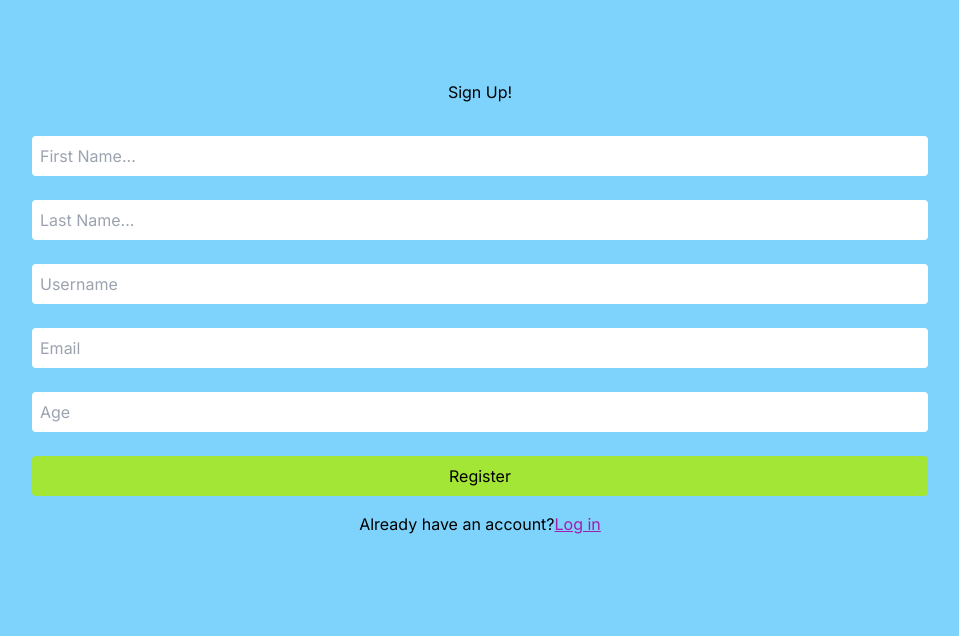
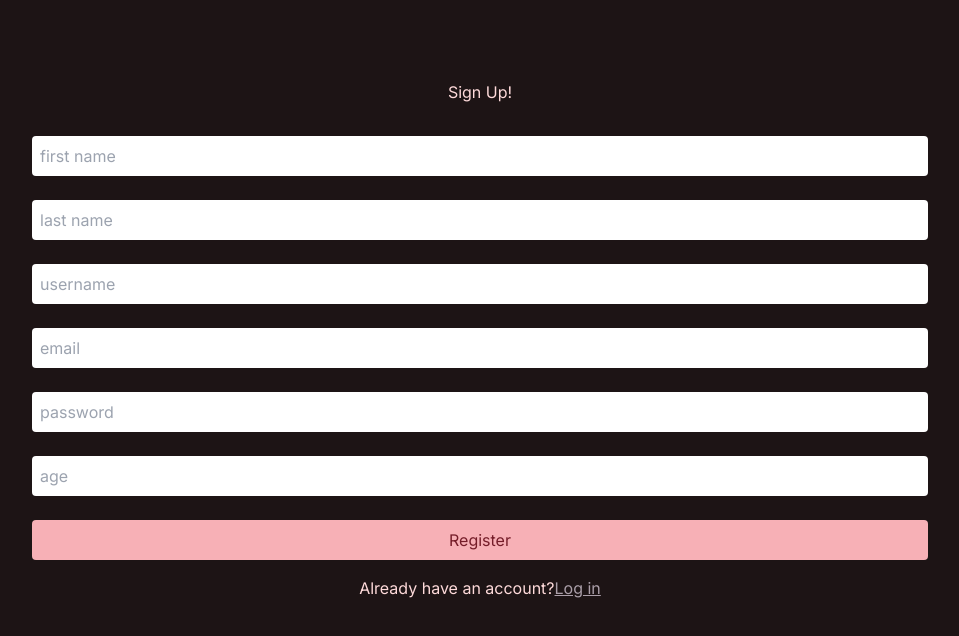
Before and after one commit to Rafsan2507/Peanut-app-client, a Next.js app: page /registration in a window 1280 px wide. Shown: the top 636 px of the page, without its empty margins (160-1119 px from the left). Built offline with nearby package versions, Linux system fonts and the light colour scheme.

Commit message:
added files

```diff
--- /dev/null
+++ b/src/app/home/page.tsx
@@ -0,0 +1,14 @@
+import Topnavbar from '@/components/home/Topnavbar'
+import React from 'react'
+
+type Props = {}
+
+function page({}: Props) {
+  return (
+    <>
+    <Topnavbar/>
+    </>
+  )
+}
+
+export default page
--- a/src/app/registration/page.tsx
+++ b/src/app/registration/page.tsx
@@ -1,9 +1,10 @@
 import Registrationcomponent from '@/components/registration/Registrationcomponent'
-import React from 'react'
+import React, {useState} from 'react'
 
 type Props = {}
 
 export default function page({}: Props) {
+
   return (
     <>
     <Registrationcomponent/>
--- /dev/null
+++ b/src/components/home/Topnavbar.tsx
@@ -0,0 +1,14 @@
+import React from 'react'
+
+type Props = {}
+
+function Topnavbar({}: Props) {
+  return (
+    <div className='flex flex-column justify-around'>
+        <h2>Profile</h2>
+        <h2>Peanut</h2>
+    </div>
+  )
+}
+
+export default Topnavbar
--- a/src/components/login/Logincomponent.tsx
+++ b/src/components/login/Logincomponent.tsx
@@ -4,8 +4,8 @@ type Props = {}
 
 export default function Logincomponent({}: Props) {
   return (
-    <div className="bg-sky-300 h-screen w-screen flex flex-col">
-      <div className="flex justify-center mt-[20vh] mb-[4vh]">
+    <div className="bg-[#1d1415] h-screen w-screen flex flex-col">
+      <div className="flex justify-center mt-[20vh] mb-[4vh] text-[#fedada]">
         <h1>Log In</h1>
       </div>
       <form className="px-[15vw] space-y-[5vh]">
@@ -14,7 +14,7 @@ export default function Logincomponent({}: Props) {
           type="text"
           name="title"
           className="h-[5vh] pl-[1vh] rounded-[0.5vh]"
-          placeholder="Email"
+          placeholder="email"
         />
       </div>
       <div className="flex flex-col justify-center">
@@ -22,16 +22,16 @@ export default function Logincomponent({}: Props) {
           type="password"
           name="title"
           className="h-[5vh] pl-[1vh] rounded-[0.5vh]"
-          placeholder="password..."
+          placeholder="password"
         />
       </div>
       <div className="flex flex-col justify-center">
-        <button className="bg-lime-400 h-[5vh] rounded-[0.5vh]" type="submit">Login</button>
+        <button className="bg-[#f7b0b6] h-[5vh] rounded-[0.5vh] text-[#751d29]" type="submit">Login</button>
       </div>
       </form>
-      <div className="flex justify-center mt-[2vh]">
+      <div className="flex justify-center mt-[2vh] text-[#fedada]">
         Don't have an account?
-        <a href="#" className="text-fuchsia-700 underline">
+        <a href="#" className="text-[#ab9fa9] underline">
           Sign up
         </a>
       </div>
--- a/src/components/registration/Registrationcomponent.tsx
+++ b/src/components/registration/Registrationcomponent.tsx
@@ -1,11 +1,31 @@
-import React from "react";
-
+import React, { useState} from "react";
+import { signUp } from "@/services/apiServices";
 type Props = {};
 
 export default function Registrationcomponent({}: Props) {
+
+  const [user, setUser] = useState({ firstname: "", lastname: "", username: "", age: "", email: "", password: "" });
+  const [users, setUsers] = useState([]);
+
+  const handleChange = (e: { target: { name: any; value: any; }; }) => {
+    const { name, value } = e.target;
+    setUser({ ...user, [name]: value });
+  };
+
+  const handleSubmit = async (e ) => {
+    e.preventDefault();
+    try {
+      const newUser = await signUp(user);
+      setUsers([...users, newUser]);
+      setUser({ firstname: "", lastname: "", username: "", age: "", email: "", password: "" });
+    } catch (error) {
+      console.error("Error creating event:", error);
+    }
+  };
+
   return (
-    <div className="bg-sky-300 h-screen w-screen flex flex-col">
-      <div className="flex justify-center mt-[10vh] mb-[4vh]">
+    <div className="bg-[#1d1415] h-screen w-screen flex flex-col">
+      <div className="flex justify-center mt-[10vh] mb-[4vh] text-[#fedada]">
         <h1>Sign Up!</h1>
       </div>
       <form className="px-[15vw] space-y-[3vh]">
@@ -14,7 +34,7 @@ export default function Registrationcomponent({}: Props) {
             type="text"
             name="title"
             className="h-[5vh] pl-[1vh] rounded-[0.5vh]"
-            placeholder="First Name..."
+            placeholder="first name"
           />
         </div>
         <div className="flex flex-col justify-center">
@@ -22,7 +42,7 @@ export default function Registrationcomponent({}: Props) {
             type="text"
             name="title"
             className="h-[5vh] pl-[1vh] rounded-[0.5vh]"
-            placeholder="Last Name..."
+            placeholder="last name"
           />
         </div>
         <div className="flex flex-col justify-center">
@@ -30,7 +50,7 @@ export default function Registrationcomponent({}: Props) {
             type="text"
             name="title"
             className="h-[5vh] pl-[1vh] rounded-[0.5vh]"
-            placeholder="Username"
+            placeholder="username"
           />
         </div>
         <div className="flex flex-col justify-center">
@@ -38,7 +58,15 @@ export default function Registrationcomponent({}: Props) {
             type="text"
             name="title"
             className="h-[5vh] pl-[1vh] rounded-[0.5vh]"
-            placeholder="Email"
+            placeholder="email"
+          />
+        </div>
+        <div className="flex flex-col justify-center">
+          <input
+            type="password"
+            name="title"
+            className="h-[5vh] pl-[1vh] rounded-[0.5vh]"
+            placeholder="password"
           />
         </div>
         <div className="flex flex-col justify-center">
@@ -46,16 +74,16 @@ export default function Registrationcomponent({}: Props) {
             type="number"
             name="title"
             className="h-[5vh] pl-[1vh] rounded-[0.5vh]"
-            placeholder="Age"
+            placeholder="age"
           />
         </div>
         <div className="flex flex-col justify-center ph-[5vh]">
-          <button className="bg-lime-400 h-[5vh] rounded-[0.5vh]" type="submit">Register</button>
+          <button className="bg-[#f7b0b6] h-[5vh] rounded-[0.5vh] text-[#751d29]" type="submit">Register</button>
         </div>
       </form>
-      <div className="flex justify-center mt-[2vh]">
+      <div className="flex justify-center mt-[2vh] text-[#fedada]">
         Already have an account?
-        <a href="#" className="text-fuchsia-700 underline">
+        <a href="#" className="text-[#ab9fa9] underline">
           Log in
         </a>
       </div>
--- /dev/null
+++ b/src/services/apiServices.tsx
@@ -0,0 +1,35 @@
+// install axios
+//add env varible for backend url
+//write signup login function
+import axios from "axios";
+const baseUrl = process.env.NEXT_PUBLIC_BASE_URI;
+type SignUpUser = {
+  firstname: string;
+  lastname: string;
+  username: string;
+  age: number;
+  email: string;
+  password: string;
+};
+type LogInUser = {
+  email: string;
+  password: string;
+};
+
+export async function signUp(data: SignUpUser) {
+  try {
+    const response = await axios.post(`${baseUrl}/register`, data);
+    console.log(response.data);
+  } catch (error) {
+    console.error("Error signing up:", error);
+  }
+};
+
+export const logIn = async function logIn(data: LogInUser) {
+  try {
+    const response = await axios.post(`${baseUrl}/login`, data);
+    console.log(response.data);
+  } catch (error) {
+    console.error("Error logging in:", error);
+  }
+};
```
Also changed, not shown: package.json (+6 -5 lines), 2 other files (tests, documents, lock files or other folders).
